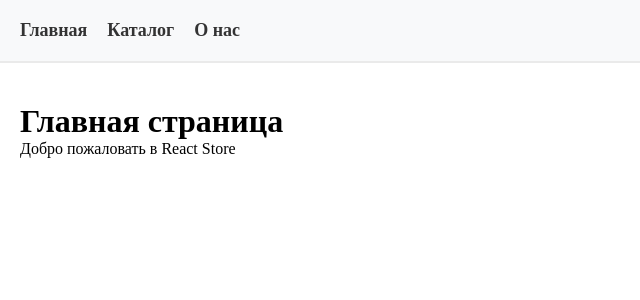
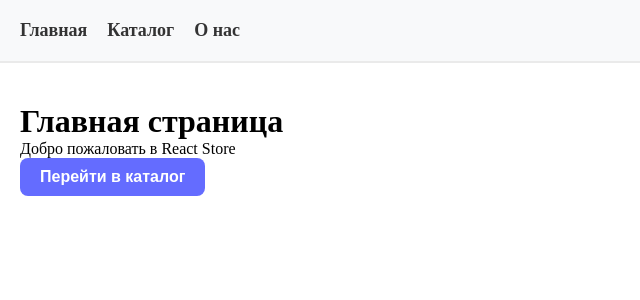
Before and after one commit to herman-shyrkavets/ReactStore, a React (Vite) app: page / in a window 1280 px wide. Shown: the top 300 px of the page, without its empty margins (0-640 px from the left). Built offline with nearby package versions, Linux system fonts and the light colour scheme.

Commit message:
feat: A reusable UI component Button has been created and navigation has been fixed

```diff
--- a/src/App.css
+++ b/src/App.css
@@ -20,3 +20,23 @@
 .content {
   padding: 40px 20px;
 }
+
+.custom-btn {
+  background-color: #646cff;
+  color: white;
+  padding: 10px 20px;
+  border: none;
+  border-radius: 8px;
+  font-size: 16px;
+  cursor: pointer;
+  font-weight: bold;
+  transition: background-color 0.2s;
+}
+
+.custom-btn:hover {
+  background-color: #535bf2;
+}
+
+.custom-btn:active {
+  transform: scale(0.95);
+}
--- a/src/pages/Home.jsx
+++ b/src/pages/Home.jsx
@@ -1,8 +1,17 @@
+import Button from '../ui/Button';
+import { useNavigate } from 'react-router-dom';
+
 export default function Home() {
+    const navigate = useNavigate();
+
     return (
         <div>
             <h1>Главная страница</h1>
             <p>Добро пожаловать в React Store</p>
+
+            <Button onClick={() => navigate("/products")}>
+                Перейти в каталог
+            </Button>
         </div>
     );
 }
--- /dev/null
+++ b/src/ui/Button.jsx
@@ -0,0 +1,7 @@
+export default function Button({ children, onClick }) {
+    return (
+        <button className="custom-btn" onClick={onClick}>
+            {children}
+        </button>
+    );
+}
```
Also changed, not shown: 1 other file (tests, documents, lock files or other folders).
